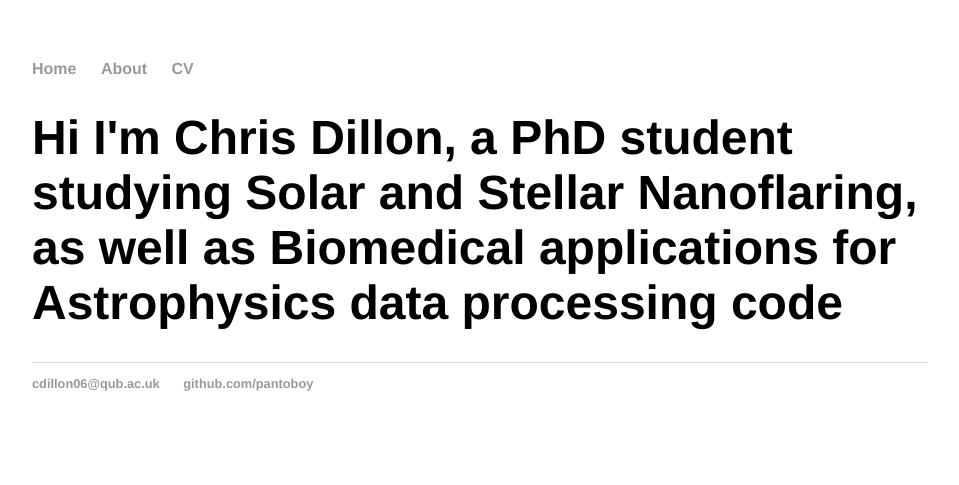
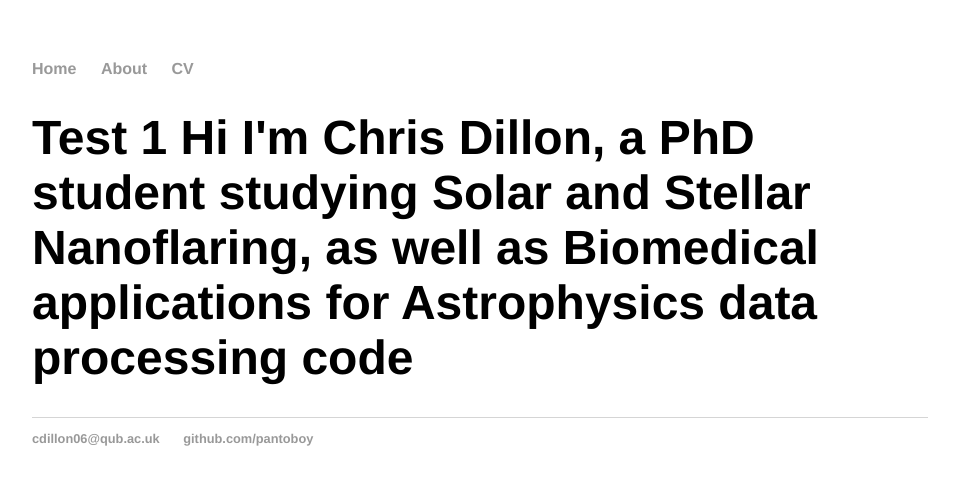
Before and after one commit to ChristopherJohnDillon/ChrisDillon.github.io, a Jekyll site: the page built from index.html, in a window 1280 px wide. Shown: the top 485 px of the page, without its empty margins (160-1119 px from the left). Built offline with Jekyll 4.4.1, drawn with Linux system fonts in a browser that asks for light colours.

Commit message:
Update index.html

```diff
--- a/index.html
+++ b/index.html
@@ -4,7 +4,7 @@ title: Christopher Dillon
 ---
 
 <div class="blurb">
-        		<h1>Hi I'm Chris Dillon, a PhD student studying Solar and Stellar Nanoflaring, as well as Biomedical applications for Astrophysics data processing code</h1>
+        		<h1>Test 1 Hi I'm Chris Dillon, a PhD student studying Solar and Stellar Nanoflaring, as well as Biomedical applications for Astrophysics data processing code</h1>
 				<p></p>
     		</div><!-- /.blurb -->
 		</div><!-- /.container -->
```
